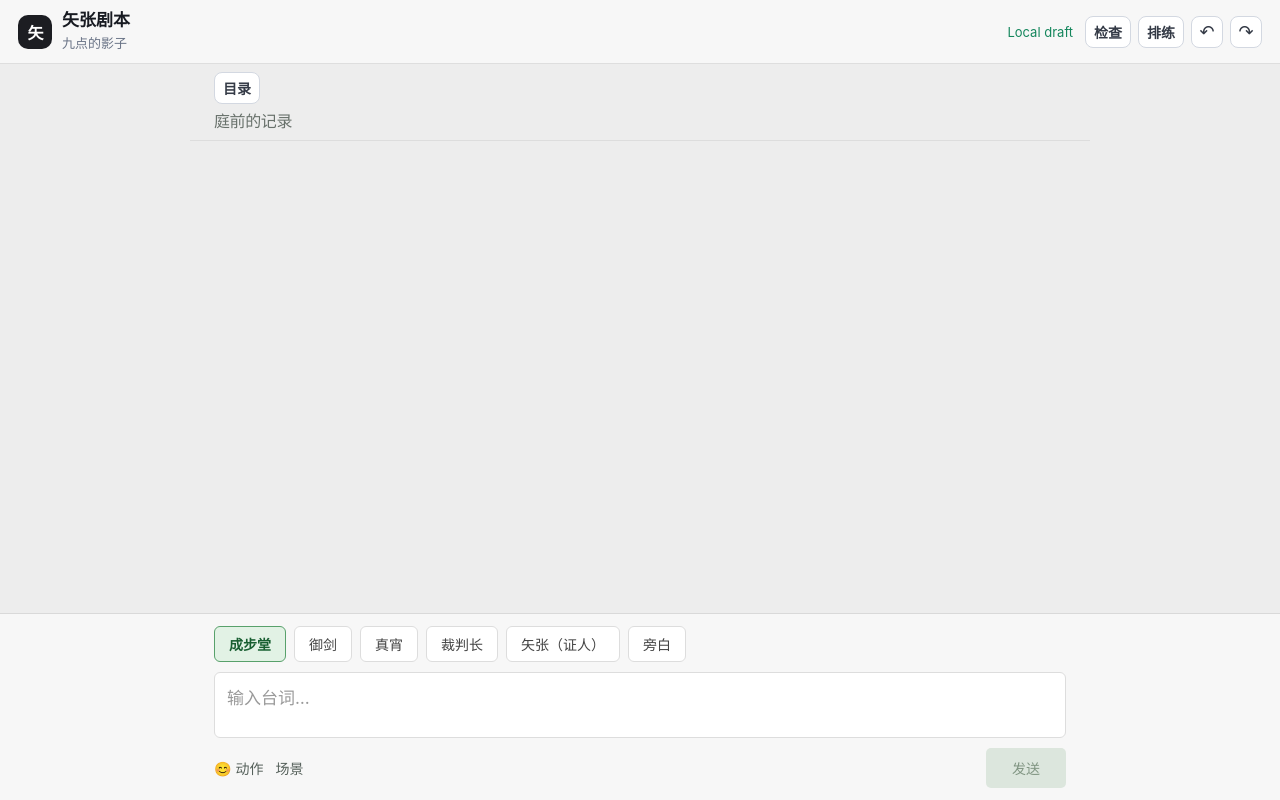
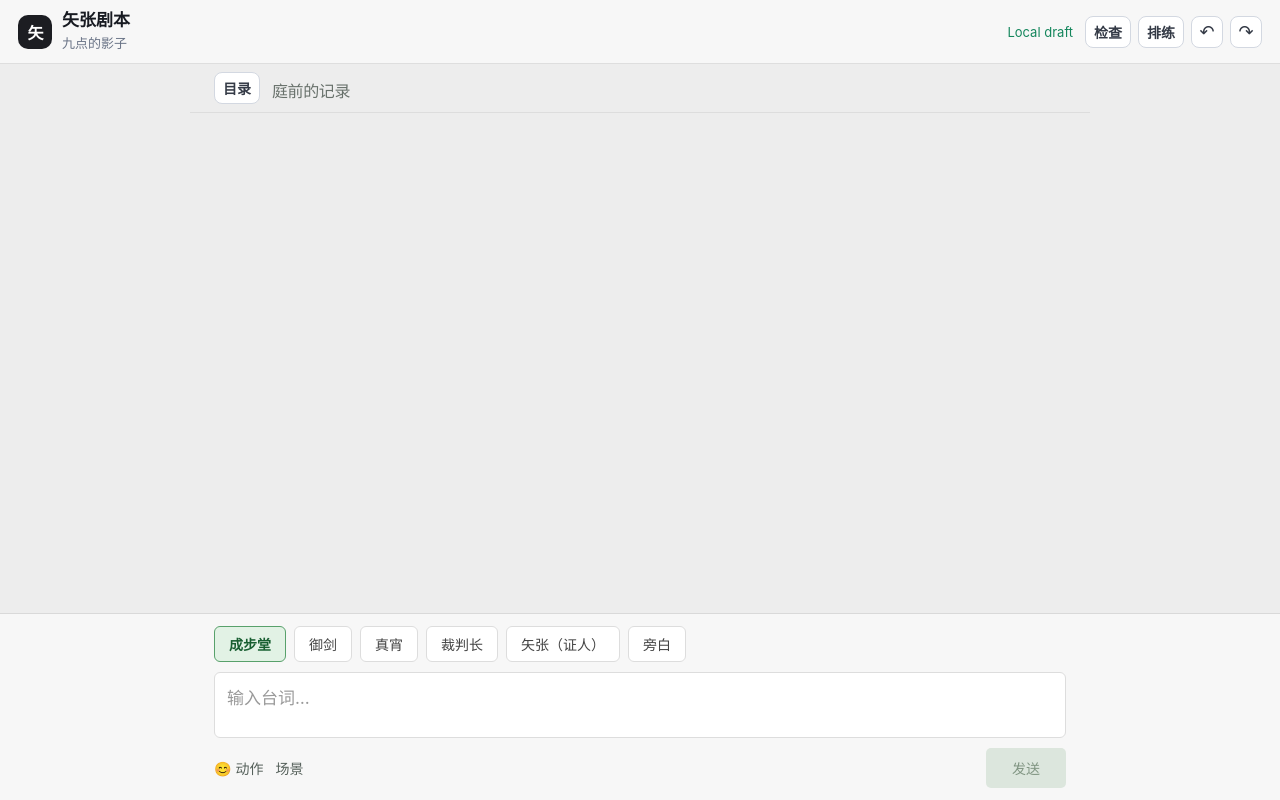
Before and after one commit to 6jingyong/yahari-script, a website with bundled scripts: page apps/editor/index.html in a window 1280 px wide. Built offline with nearby package versions, Linux system fonts and the light colour scheme.

Commit message:
Align directory entry with editor title

```diff
--- a/apps/editor/styles.css
+++ b/apps/editor/styles.css
@@ -378,3 +378,8 @@ button:focus-visible{outline:2px solid #267145;outline-offset:3px}
 .samples-list{display:grid;gap:12px;margin-top:16px}.sample-card{display:grid;gap:6px;width:100%;text-align:left;padding:16px;border:1px solid #d5dfd6;border-radius:10px;background:#fff;color:var(--text)}.sample-card:hover{border-color:#82ad89;background:#f7faf7}.sample-card strong{font-size:17px}.sample-card span{font-size:13px;color:#396549}.sample-card small{font-size:14px;line-height:1.6;color:#59675e}
 @media(max-width:600px){.story-body{padding:15px}.story-grid{grid-template-columns:1fr}.story-dialog{width:calc(100vw - 12px);max-height:calc(100dvh - 12px)}.scene-header-actions{gap:4px}.scene-header-actions button{font-size:13px;padding:6px 8px}.editor-header h1{max-width:42vw;overflow:hidden;text-overflow:ellipsis;white-space:nowrap}}
 .preview-preload{padding:32px 16px;min-height:240px;text-align:center}.preview-preload progress{display:block;width:100%;height:18px;margin:24px 0;accent-color:#7456d8}.preview-preload [data-load-actions]{gap:10px}.performance-preview [hidden]{display:none!important}
+
+/* Directory is navigation: keep its entry aligned with the left edge of the writing header. */
+.editor-header-main{display:flex;align-items:center;gap:12px;min-width:0}
+.editor-header-title{min-width:0}
+@media(max-width:760px){.editor-header-main{gap:10px;min-width:0}.editor-header-title{min-width:0;flex:1}}
```
